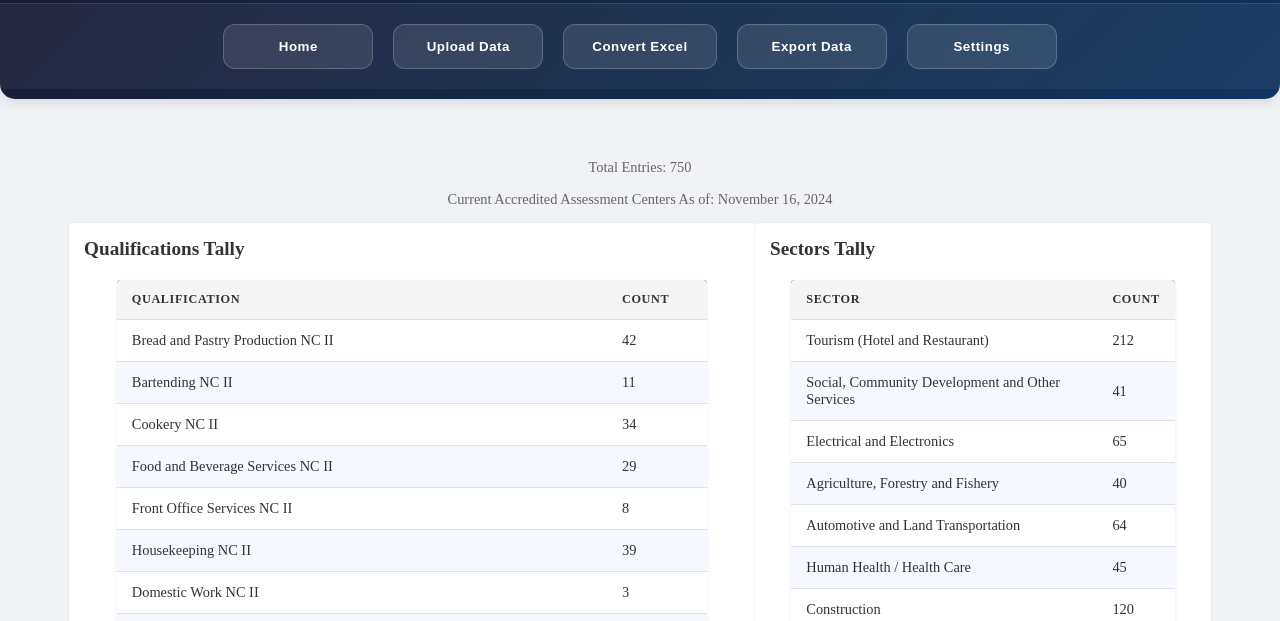
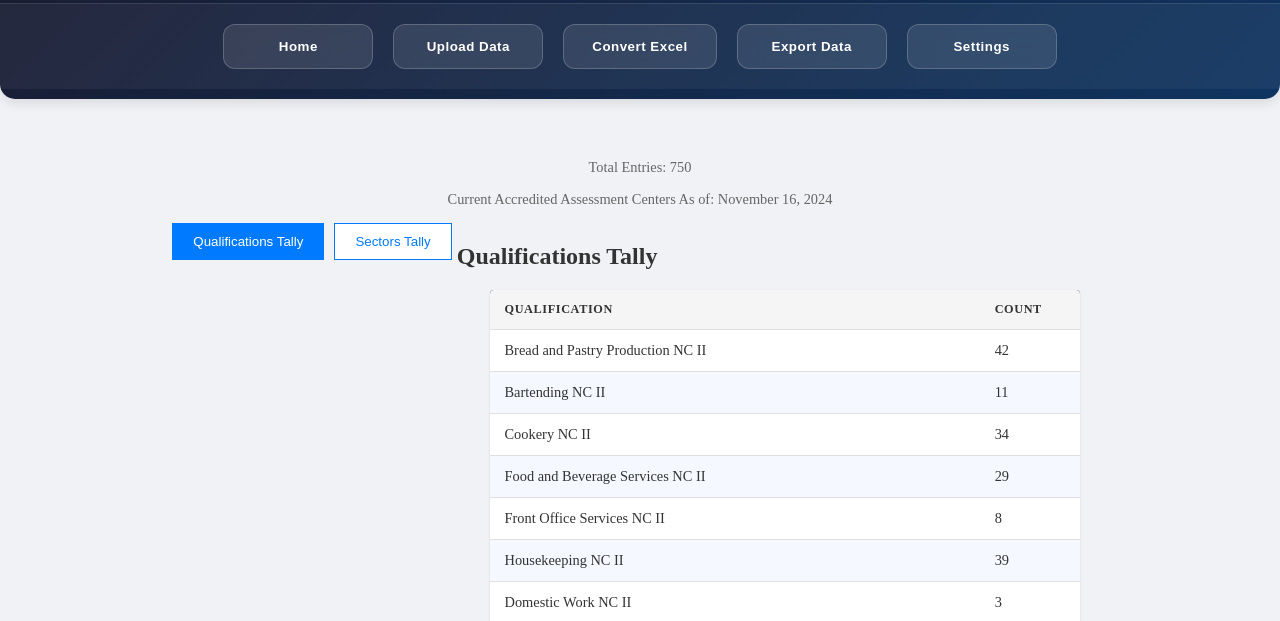
Before and after one commit to kanereroma2343/r7tesdata, a plain HTML site: page r7ac/statistics.html in a window 1280 px wide. Shown: the part 175-796 px from the top of the page. Drawn offline with nearby package versions, Linux system fonts and the light colour scheme.

Commit message:
Update statistics.html

```diff
--- a/r7ac/statistics.html
+++ b/r7ac/statistics.html
@@ -35,7 +35,14 @@
 
     <!-- Tally Display for Qualifications and Sectors -->
     <div class="tally-container">
-        <div class="qualificationsTallyContainer">
+        <!-- Tab Buttons -->
+        <div class="tab-buttons">
+            <button class="tab-button active" onclick="showTab('qualifications')">Qualifications Tally</button>
+            <button class="tab-button" onclick="showTab('sectors')">Sectors Tally</button>
+        </div>
+
+        <!-- Qualifications Tally Section -->
+        <div id="qualificationsTab" class="tab-content">
             <h2>Qualifications Tally</h2>
             <table class="tally-table">
                 <thead>
@@ -49,7 +56,8 @@
             <div class="pagination" id="qualificationsPagination"></div>
         </div>
 
-        <div class="sectorTallyContainer">
+        <!-- Sectors Tally Section -->
+        <div id="sectorsTab" class="tab-content" style="display: none;">
             <h2>Sectors Tally</h2>
             <table class="tally-table">
                 <thead>
@@ -179,6 +187,27 @@
     window.onload = function() {
         document.body.classList.add('visible');
     };
+
+    function showTab(tabName) {
+        const qualificationsTab = document.getElementById('qualificationsTab');
+        const sectorsTab = document.getElementById('sectorsTab');
+        const tabButtons = document.querySelectorAll('.tab-button');
+
+        if (tabName === 'qualifications') {
+            qualificationsTab.style.display = 'block';
+            sectorsTab.style.display = 'none';
+            tabButtons[0].classList.add('active');
+            tabButtons[1].classList.remove('active');
+        } else {
+            qualificationsTab.style.display = 'none';
+            sectorsTab.style.display = 'block';
+            tabButtons[0].classList.remove('active');
+            tabButtons[1].classList.add('active');
+        }
+    }
+
+    // Call showTab to set the initial tab
+    showTab('qualifications');
 </script>
 
 <style>
@@ -409,6 +438,32 @@ footer {
     justify-content: center; /* Center the two containers */
     align-items: flex-start; /* Align items at the start */
 }
+
+/* Tab Button Styles */
+.tab-buttons {
+    display: flex;
+    justify-content: center;
+    margin-bottom: 20px;
+}
+
+.tab-button {
+    padding: 10px 20px;
+    border: 1px solid #007bff;
+    background-color: #fff;
+    color: #007bff;
+    cursor: pointer;
+    margin: 0 5px;
+}
+
+.tab-button.active {
+    background-color: #007bff;
+    color: #fff;
+}
+
+/* Tab Content Styles */
+.tab-content {
+    display: none; /* Hide all tab content by default */
+}
 </style>
 </body>
 </html>
```
